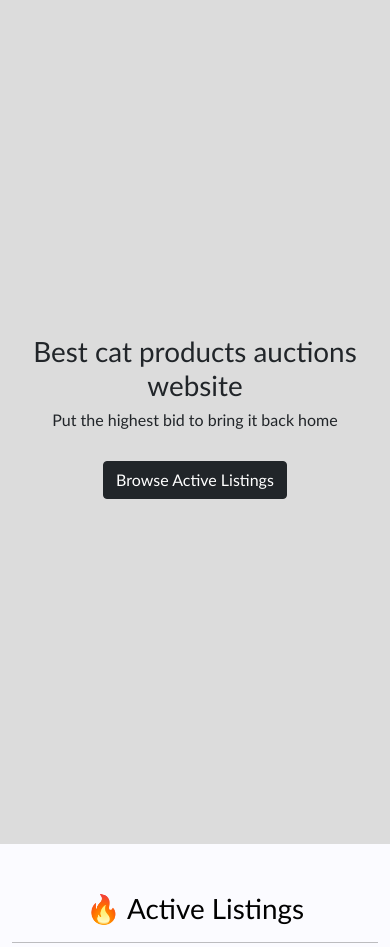
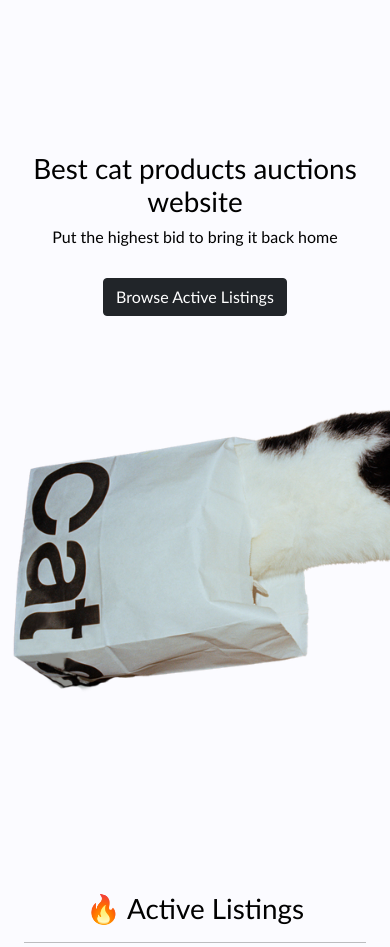
Before and after one commit to laura-latuillerie/cs50-commerce, a Django app: page / in a window 390 px wide; the page is wider, and only the part inside the window is pictured. Shown: the part 72-1019 px from the top of that part. Run offline with Django 3.2, Linux system fonts and the light colour scheme; data comes from the database, SQL or seed files in the repository; grey boxes are pictures that could not be loaded.

Commit message:
Add media folder and change Index banner

```diff
--- a/auctions/templates/auctions/index.html
+++ b/auctions/templates/auctions/index.html
@@ -1,15 +1,16 @@
 {% extends "auctions/layout.html" %}
 {% load humanize %}
 {% block body %}
-<div class="container-fluid ">
-    <div class="row banner justify-content-center align-items-center bg-light-g">
-        <div class="col-xs-12 col-md-6 text-light d-flex-column justify-content-center banner-text text-dark">
-            <h2 class="fs-1">Best cat products auctions website</h2>
-            <h3 class="fs-6">Put the highest bid to bring it back home</h3>
-            <a href="#active-listings" class="btn btn-dark mt-4">Browse Active Listings</a>
-        </div>
-        <div class="col-xs-12 col-md-6 banner-img">
-        </div>
+<div class="container-fluid">
+    <div class="row banner align-items-center">
+        <div class="col">
+            <div class="text-center">
+                <h2 class="fs-1">Best cat products auctions website</h2>
+                <h3 class="fs-6">Put the highest bid to bring it back home</h3>
+                <a href="#active-listings" class="btn btn-dark mt-4">Browse Active Listings</a>
+            </div>
+
+            <img src="../../../media/cat-transparent-bag.png" alt="">
     </div>
 </div>
 
--- a/commerce/settings.py
+++ b/commerce/settings.py
@@ -122,4 +122,7 @@ USE_TZ = True
 
 STATIC_URL = '/static/'
 
+MEDIA_ROOT  = os.path.join(BASE_DIR, 'media')
+MEDIA_URL = '/media/'
+
 DEFAULT_AUTO_FIELD = 'django.db.models.BigAutoField'
--- a/commerce/urls.py
+++ b/commerce/urls.py
@@ -15,8 +15,10 @@ Including another URLconf
 """
 from django.contrib import admin
 from django.urls import include, path
+from django.conf import settings
+from django.conf.urls.static import static
 
 urlpatterns = [
     path("admin/", admin.site.urls),
     path("", include("auctions.urls"))
-]
+] + static(settings.MEDIA_URL, document_root=settings.MEDIA_ROOT)
```
Also changed, not shown: auctions/urls.py (line endings or trailing spaces), media/cat-transparent-bag.png (added).
